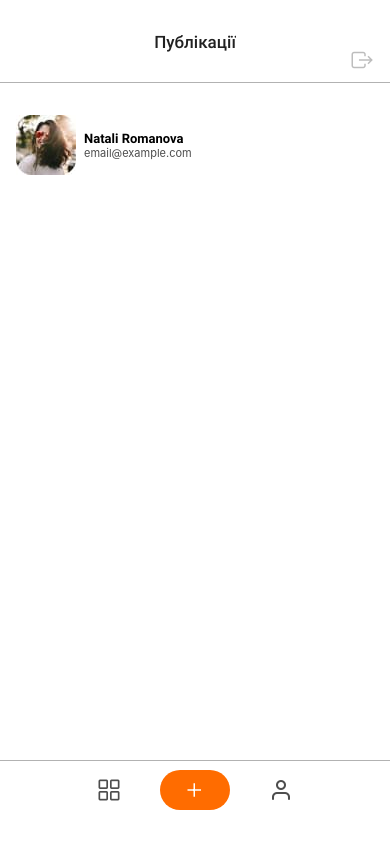
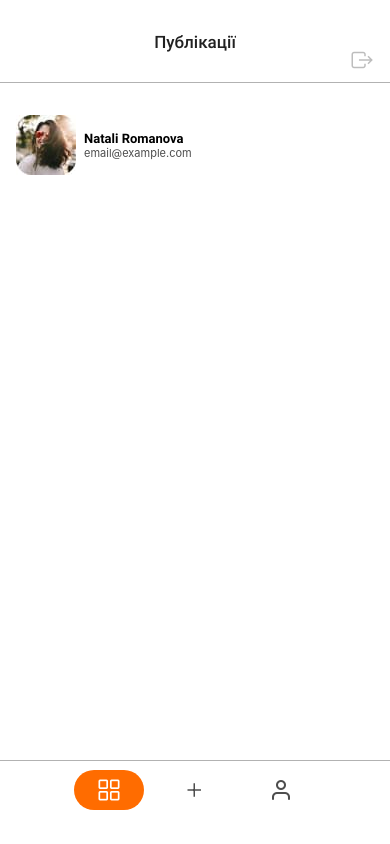
Before and after one commit to OlenaIa/AwesomeProject, a React Native app: screen /Home in a window 390 px wide. Built offline with nearby package versions, Linux system fonts and the light colour scheme.

Commit message:
Fix BgTabsBottom & onClickLogOut

```diff
--- a/Components/HomeTabsBar.jsx
+++ b/Components/HomeTabsBar.jsx
@@ -4,6 +4,7 @@ import { PostsScreen } from '../Screens/PostsScreen';
 import { CreatePostsScreen } from '../Screens/CreatePostsScreen';
 import { ProfileScreen } from '../Screens/ProfileScreen';
 import { Ionicons, AntDesign, Feather } from '@expo/vector-icons';
+import { useNavigation } from '@react-navigation/native';
 
 const Tabs = createBottomTabNavigator();
 const { Navigator, Screen } = Tabs;
@@ -11,19 +12,25 @@ const { Navigator, Screen } = Tabs;
 const options = {
     headerShown: false,
     tabBarShowLabel: false,
-    // tabBarActiveTintColor: 'white',
-    // tabBarInactiveTintColor: 'rgba(33, 33, 33, 0.8)',
-    // tabBarActiveBackgroundColor: '#FF6C00',
-    // tabBarInactiveBackgroundColor: 'white',
+    tabBarActiveTintColor: 'white',
+    tabBarInactiveTintColor: 'rgba(33, 33, 33, 0.8)',
+    tabBarActiveBackgroundColor: '#FF6C00',
+    tabBarInactiveBackgroundColor: 'white',
 };
 
 function MyTabBar({ state, descriptors, navigation }) {
     return (
         <View style={[stylesHomeTabs.footer, stylesHomeTabs.footerBorder]}>
             {state.routes.map((route, index) => {
-                //   const { options } = descriptors[route.key];
+                const { options } = descriptors[route.key];
+                const { tabBarActiveTintColor,
+                    tabBarInactiveTintColor,
+                    tabBarActiveBackgroundColor,
+                    tabBarInactiveBackgroundColor } = options;
 
                 const isFocused = state.index === index;
+                const colorBgTab = isFocused ? tabBarActiveBackgroundColor : tabBarInactiveBackgroundColor;
+                const colorTab = isFocused ? tabBarActiveTintColor : tabBarInactiveTintColor;
 
                 const onPress = () => {
                     if (!isFocused) {
@@ -36,11 +43,11 @@ function MyTabBar({ state, descriptors, navigation }) {
                         onPress={onPress}
                         key={route.key}
                     >
-                        {route.name === 'PostsScreen' && <AntDesign name="appstore-o" size={24} color="rgba(33, 33, 33, 0.8)" />}
-                        {route.name === 'CreatePosts' && <View style={stylesHomeTabs.footerButton}>
-                            <Ionicons name="add" size={24} color="white" />
-                        </View>}
-                        {route.name === 'Profile' && <Feather name="user" size={24} color="rgba(33, 33, 33, 0.8)" />}
+                        <View style={[stylesHomeTabs.footerButton, { backgroundColor: colorBgTab }]}>
+                            {route.name === 'PostsScreen' && <AntDesign name="appstore-o" size={24} color={colorTab} />}
+                            {route.name === 'CreatePosts' && <Ionicons name="add" size={24} color={colorTab} />}
+                            {route.name === 'Profile' && <Feather name="user" size={24} color={colorTab} />}
+                        </View>
                     </Pressable>
                 );
             })}
@@ -49,6 +56,8 @@ function MyTabBar({ state, descriptors, navigation }) {
 };
 
 export function HomeTabsBar() {
+        const navigation = useNavigation();
+
     return (
         <Navigator
             initialRouteName="PostsScreen"
@@ -74,11 +83,15 @@ export function HomeTabsBar() {
                     headerLeft: () => { },
                     headerRight: () => (
                         <Pressable style={stylesHomeTabs.exitIcon}
-                        // onPress={onPressFunction}
+                        onPress={() => {navigation.navigate("Login")}}
                         >
                             <Ionicons name="exit-outline" size={24} color="#BDBDBD" />
                         </Pressable>
                     ),
+                    tabBarActiveTintColor: 'white',
+                    tabBarInactiveTintColor: 'rgba(33, 33, 33, 0.8)',
+                    tabBarActiveBackgroundColor: '#FF6C00',
+                    tabBarInactiveBackgroundColor: 'white'
                 }}
             />
             <Screen
@@ -105,7 +118,7 @@ export const stylesHomeTabs = StyleSheet.create({
         width: '100%',
         flexDirection: 'row',
         justifyContent: 'center',
-        gap: 39,
+        gap: 16,
         marginTop: 'auto',
         paddingTop: 9,
         paddingBottom: 34,
--- a/package.json
+++ b/package.json
@@ -21,7 +21,8 @@
     "react-native-safe-area-context": "4.6.3",
     "react-native-screens": "~3.22.0",
     "react-native-svg": "^13.13.0",
-    "react-native-svg-transformer": "^1.1.0"
+    "react-native-svg-transformer": "^1.1.0",
+    "react-native-maps": "1.7.1"
   },
   "devDependencies": {
     "@babel/core": "^7.20.0"
```
Also changed, not shown: 1 other file (tests, documents, lock files or other folders).
